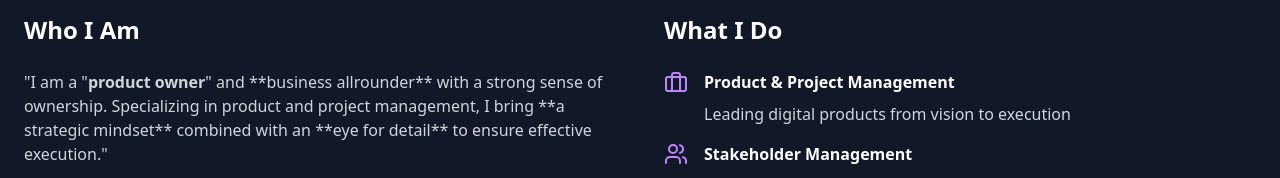
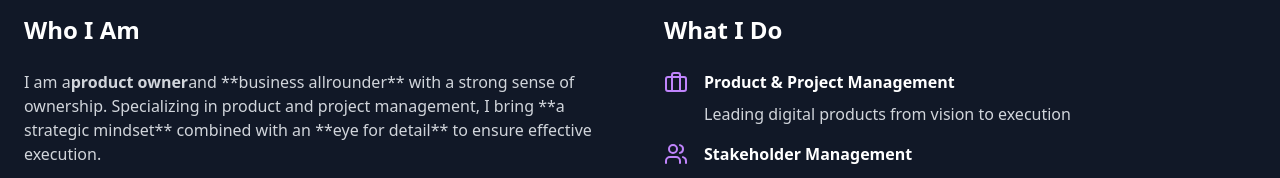
Before and after one commit to schminho/schminho.github.io, a React (Vite) app: page /about in a window 1280 px wide. Shown: the part 610-788 px from the top of the page. Built offline with nearby package versions, Linux system fonts and the light colour scheme.

Commit message:
Update AboutPage.tsx

```diff
--- a/src/pages/AboutPage.tsx
+++ b/src/pages/AboutPage.tsx
@@ -24,11 +24,11 @@ export function AboutPage() {
           <div>
             <h2 className="text-2xl font-semibold mb-6">Who I Am</h2>
             <p className="text-gray-300 mb-4">
-              "I am a "
+              I am a
               <strong>product owner</strong>
-              " and **business allrounder** with a strong sense of ownership.
+               and **business allrounder** with a strong sense of ownership.
               Specializing in product and project management, I bring **a strategic mindset** combined
-              with an **eye for detail** to ensure effective execution."
+              with an **eye for detail** to ensure effective execution.
             </p>
             <p className="text-gray-300">
               With a passion for **technology and innovation**, I enjoy solving challenges, optimizing processes,
```
